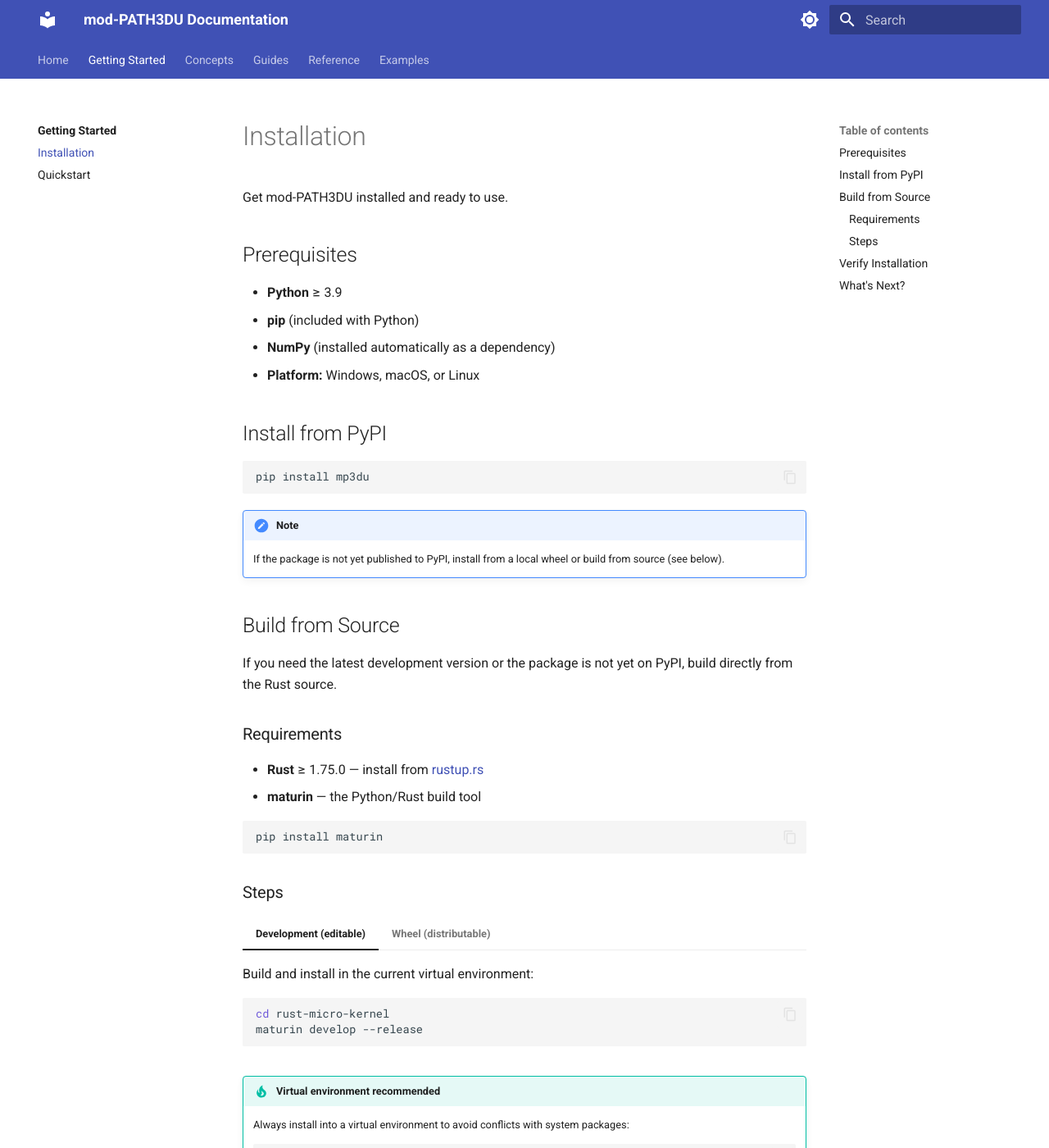
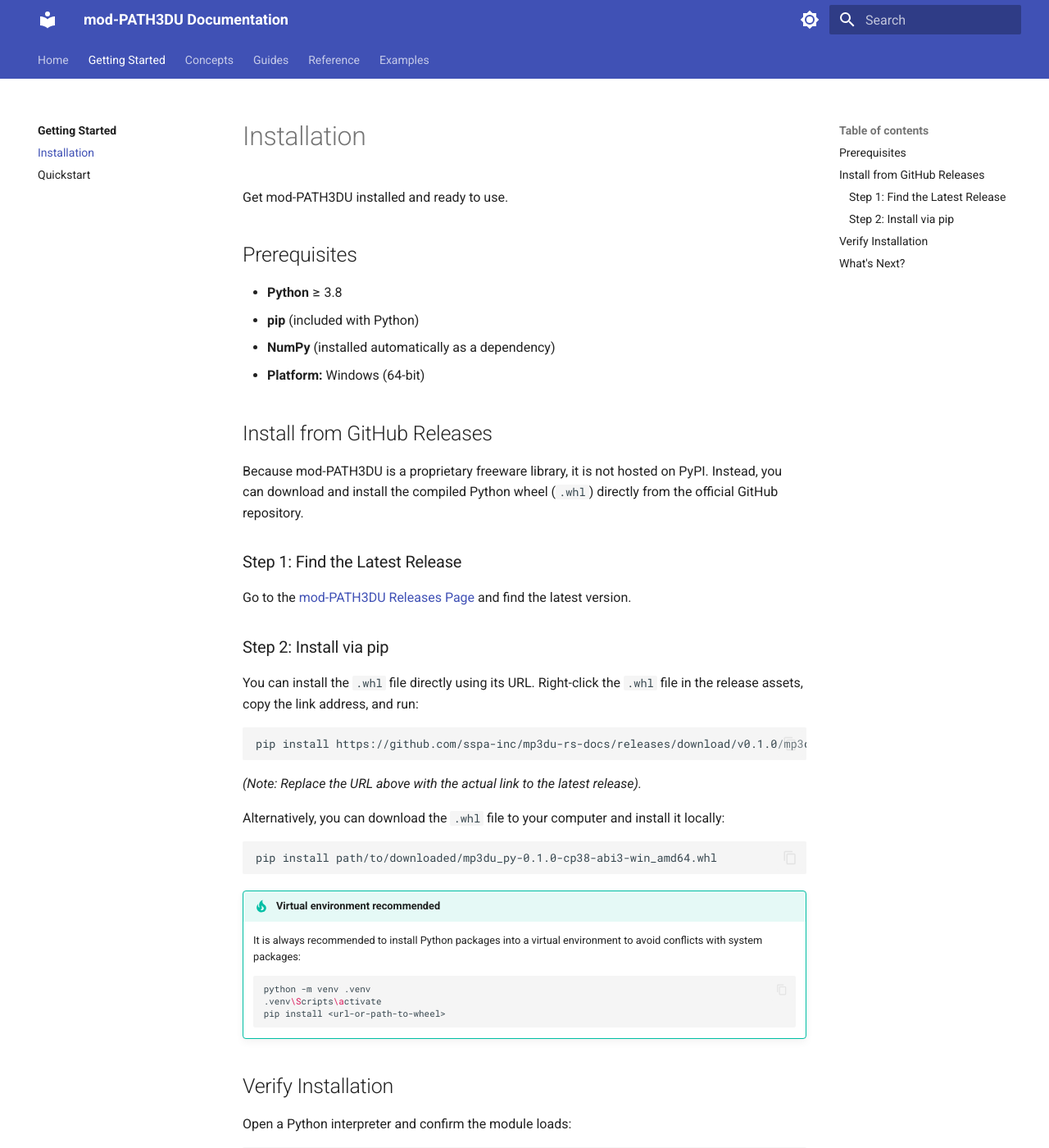
Before and after one commit to sspa-inc/mp3du-rs-docs, an MkDocs documentation site: the page built from docs/getting-started/install.md, in a window 1280 px wide and 1400 px high. Shown: the whole window at 82% size. Built offline with MkDocs 1.6.1 and Material for MkDocs 9.7.7, drawn with Linux system fonts in a browser that asks for light colours; some of the changed text lies outside the part shown.

Commit message:
Update installation instructions for GitHub Releases

````diff
--- a/docs/getting-started/install.md
+++ b/docs/getting-started/install.md
@@ -4,61 +4,39 @@ Get mod-PATH3DU installed and ready to use.
 
 ## Prerequisites
 
-- **Python** ≥ 3.9
+- **Python** ≥ 3.8
 - **pip** (included with Python)
 - **NumPy** (installed automatically as a dependency)
-- **Platform:** Windows, macOS, or Linux
+- **Platform:** Windows (64-bit)
 
-## Install from PyPI
+## Install from GitHub Releases
+
+Because mod-PATH3DU is a proprietary freeware library, it is not hosted on PyPI. Instead, you can download and install the compiled Python wheel (`.whl`) directly from the official GitHub repository.
+
+### Step 1: Find the Latest Release
+Go to the [mod-PATH3DU Releases Page](https://github.com/sspa-inc/mp3du-rs-docs/releases) and find the latest version.
+
+### Step 2: Install via pip
+You can install the `.whl` file directly using its URL. Right-click the `.whl` file in the release assets, copy the link address, and run:
 
 ```bash
-pip install mp3du
+pip install https://github.com/sspa-inc/mp3du-rs-docs/releases/download/v0.1.0/mp3du_py-0.1.0-cp38-abi3-win_amd64.whl
+```
+*(Note: Replace the URL above with the actual link to the latest release).*
+
+Alternatively, you can download the `.whl` file to your computer and install it locally:
+
+```bash
+pip install path/to/downloaded/mp3du_py-0.1.0-cp38-abi3-win_amd64.whl
 ```
 
-!!! note
-    If the package is not yet published to PyPI, install from a local wheel or build from source (see below).
-
-## Build from Source
-
-If you need the latest development version or the package is not yet on PyPI, build directly from the Rust source.
-
-### Requirements
-
-- **Rust** ≥ 1.75.0 — install from [rustup.rs](https://rustup.rs/)
-- **maturin** — the Python/Rust build tool
-
-```bash
-pip install maturin
-```
-
-### Steps
-
-=== "Development (editable)"
-
-    Build and install in the current virtual environment:
-
-    ```bash
-    cd rust-micro-kernel
-    maturin develop --release
-    ```
-
-=== "Wheel (distributable)"
-
-    Build a wheel for distribution:
-
-    ```bash
-    cd rust-micro-kernel
-    maturin build --release
-    pip install target/wheels/mp3du-*.whl
-    ```
-
 !!! tip "Virtual environment recommended"
-    Always install into a virtual environment to avoid conflicts with system packages:
+    It is always recommended to install Python packages into a virtual environment to avoid conflicts with system packages:
 
     ```bash
     python -m venv .venv
-    .venv\Scripts\activate   # Windows
-    source .venv/bin/activate # macOS / Linux
+    .venv\Scripts\activate
+    pip install <url-or-path-to-wheel>
     ```
 
 ## Verify Installation
@@ -73,7 +51,7 @@ print(mp3du.version())
 You should see a version string like `0.1.0`. If the import succeeds, the installation is complete.
 
 !!! tip
-    If the import fails with `ModuleNotFoundError`, ensure you are in the correct virtual environment and the package is installed (`pip list | findstr mp3du` on Windows, or `pip list | grep mp3du` on macOS/Linux).
+    If the import fails with `ModuleNotFoundError`, ensure you are in the correct virtual environment and the package is installed (`pip list | findstr mp3du`).
 
 ## What's Next?
 
````
